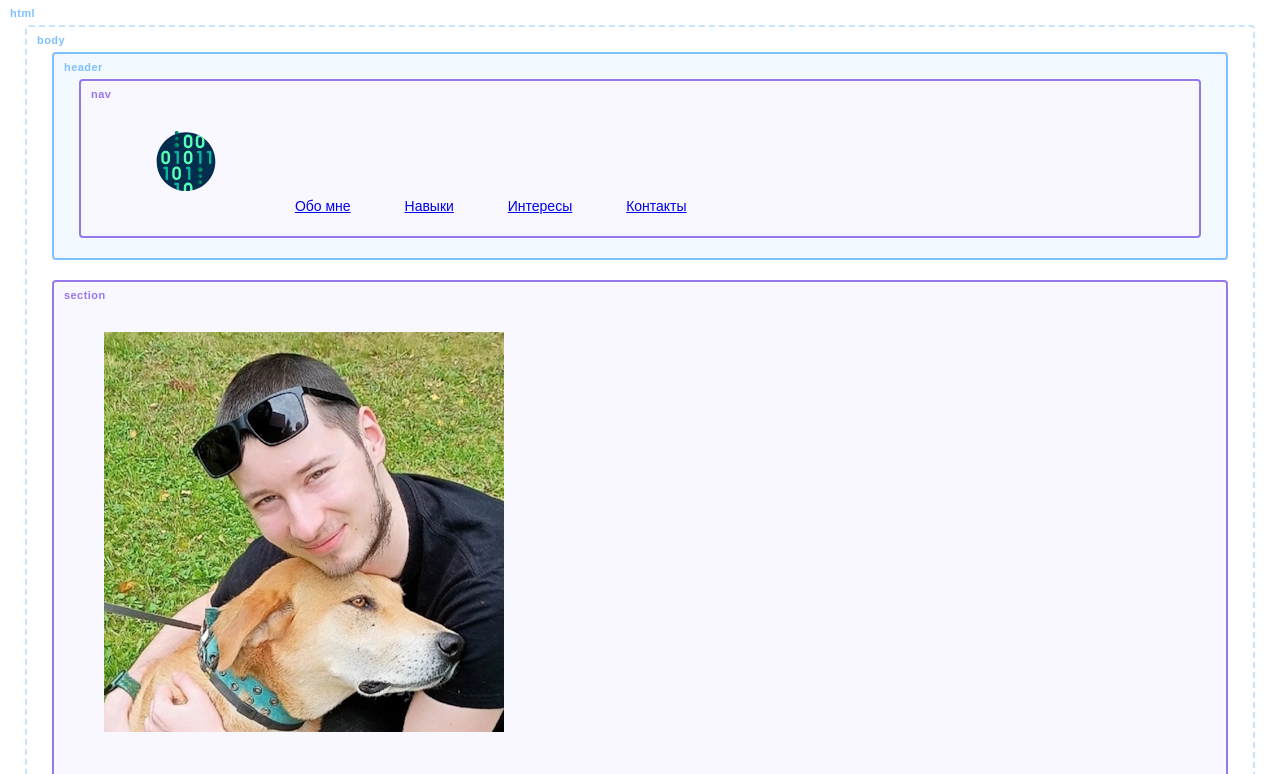
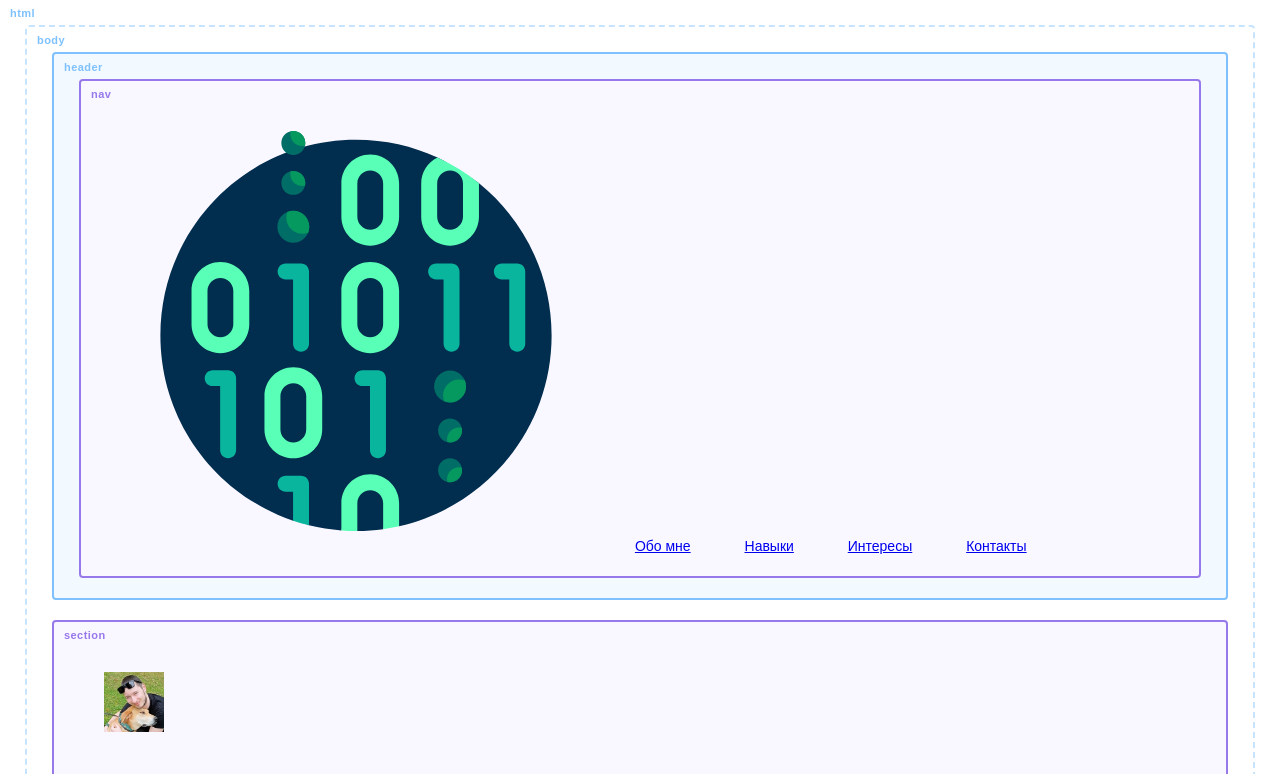
Before and after one commit to GenaTriXXX/portfolio, a plain HTML site: page index.html in a window 1280 px wide. Shown: the top 774 px of the page. Drawn offline with Linux system fonts and the light colour scheme; a web font is replaced by a local one.

Commit message:
Правки валидатора

```diff
--- a/index.html
+++ b/index.html
@@ -12,7 +12,7 @@
 <body>
     <header>
         <nav>
-            <a href="#"><img src="img/main-logo.svg" alt="Изображение-ссылка на будущий сайт"></a>
+            <a href="#"><img src="img/main-logo.svg" alt="Изображение-ссылка на будущий сайт" wight="400px" height="400px"></a>
             <a href="#intro">Обо мне</a>
             <a href="#skills">Навыки</a>
             <a href="#interests">Интересы</a>
@@ -21,7 +21,7 @@
     </header>
 
     <section>
-        <img src="img/intro-photo.jpg" alt="Фото человека-сайта">
+        <img src="img/intro-photo.jpg" alt="Фото человека-сайта" wight="60px" height="60px">
         <h1>Никита Волков</h1>
         <p>Программист</p>
 
@@ -85,7 +85,6 @@
                 <li><a href="">Telegram</a></li>
                 <li><a href="">VK</a></li>
             </ul>
-        </li>
     </section>
 
     <footer>
```
